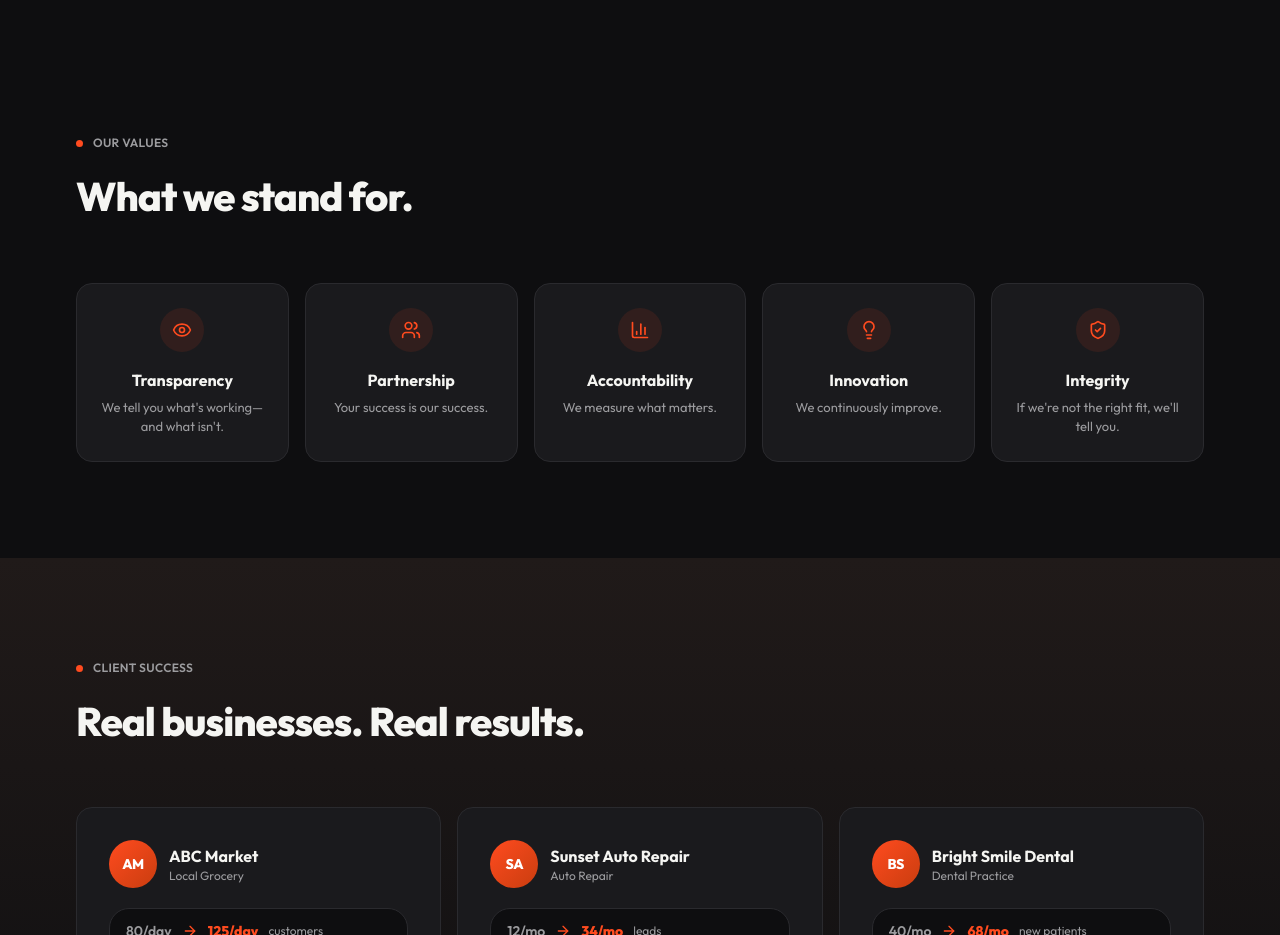
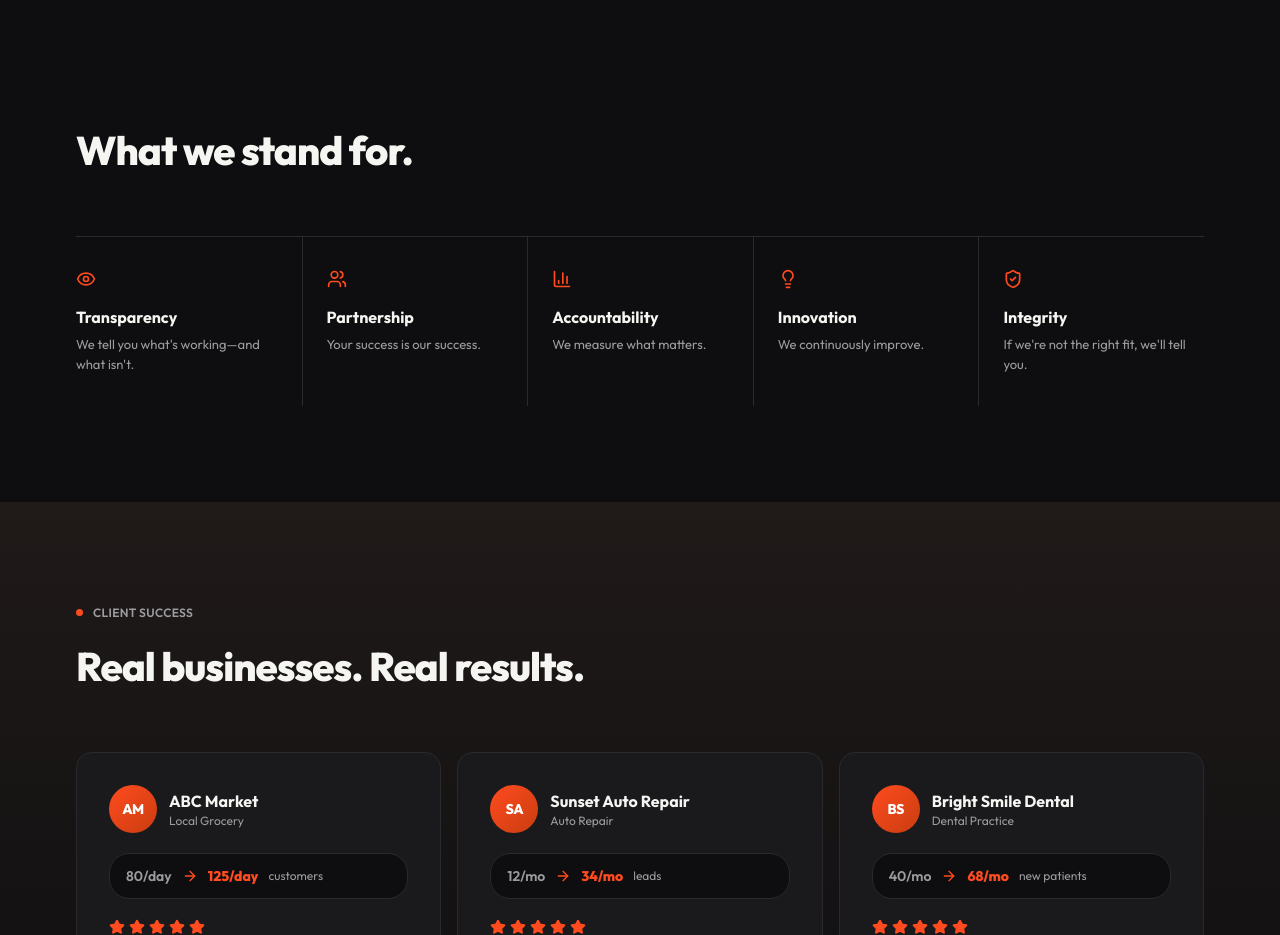
Before and after one commit to smohen985-ux/mm-digital-site, a Next.js app: page /mm-digital-site/ in a window 1280 px wide. Shown: the part 5860-6795 px from the top of the page. Built offline with nearby package versions, Linux system fonts and the light colour scheme.

Commit message:
Update Values.tsx

```diff
--- a/src/components/Values.tsx
+++ b/src/components/Values.tsx
@@ -34,26 +34,21 @@ export default function Values() {
     <section id="values" className="py-24">
       <div className="container">
         <div className="mb-16 max-w-[640px]">
-          <Reveal index={0} as="p" className="mb-6 inline-flex items-center gap-2.5 text-xs font-semibold uppercase tracking-wide text-muted before:content-[''] before:h-[7px] before:w-[7px] before:shrink-0 before:rounded-full before:bg-accent">
-            Our values
-          </Reveal>
-          <Reveal index={1} as="h2" isTitle className="text-[28px] font-extrabold leading-[1.08] tracking-tight md:text-[40px]">
+          <Reveal index={0} as="h2" isTitle className="text-[28px] font-extrabold leading-[1.08] tracking-tight md:text-[40px]">
             What we stand for.
           </Reveal>
         </div>
 
-        <div className="grid grid-cols-1 gap-4 sm:grid-cols-2 md:grid-cols-5">
+        <div className="grid grid-cols-1 divide-y divide-border border-t border-border sm:grid-cols-2 sm:divide-x sm:divide-y-0 md:grid-cols-5">
           {VALUES.map((v, i) => {
             const Icon = v.icon;
             return (
               <Reveal
                 key={v.title}
                 index={i}
-                className="rounded-2xl border border-border bg-surface p-6 text-center transition-[border-color,transform] hover:-translate-y-1 hover:border-accent"
+                className="px-1 py-8 first:pl-0 last:pr-0 sm:px-6"
               >
-                <div className="mx-auto mb-4 flex h-11 w-11 items-center justify-center rounded-full bg-accent/10">
-                  <Icon className="h-5 w-5 text-accent" />
-                </div>
+                <Icon className="mb-4 h-5 w-5 text-accent" />
                 <h3 className="mb-1.5 text-base font-bold text-ink">{v.title}</h3>
                 <p className="mb-0 text-[13px] text-muted">{v.body}</p>
               </Reveal>
```
